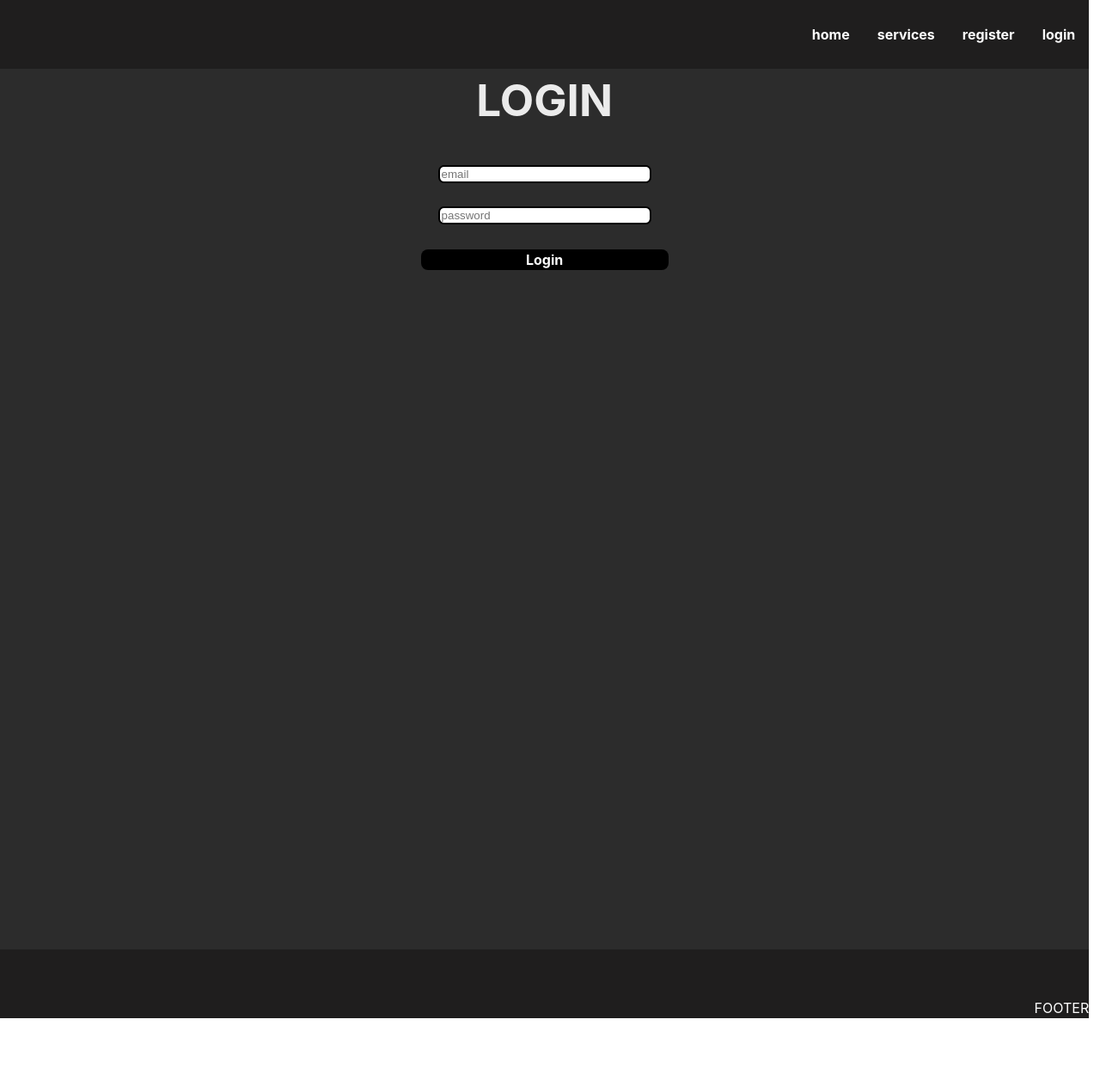
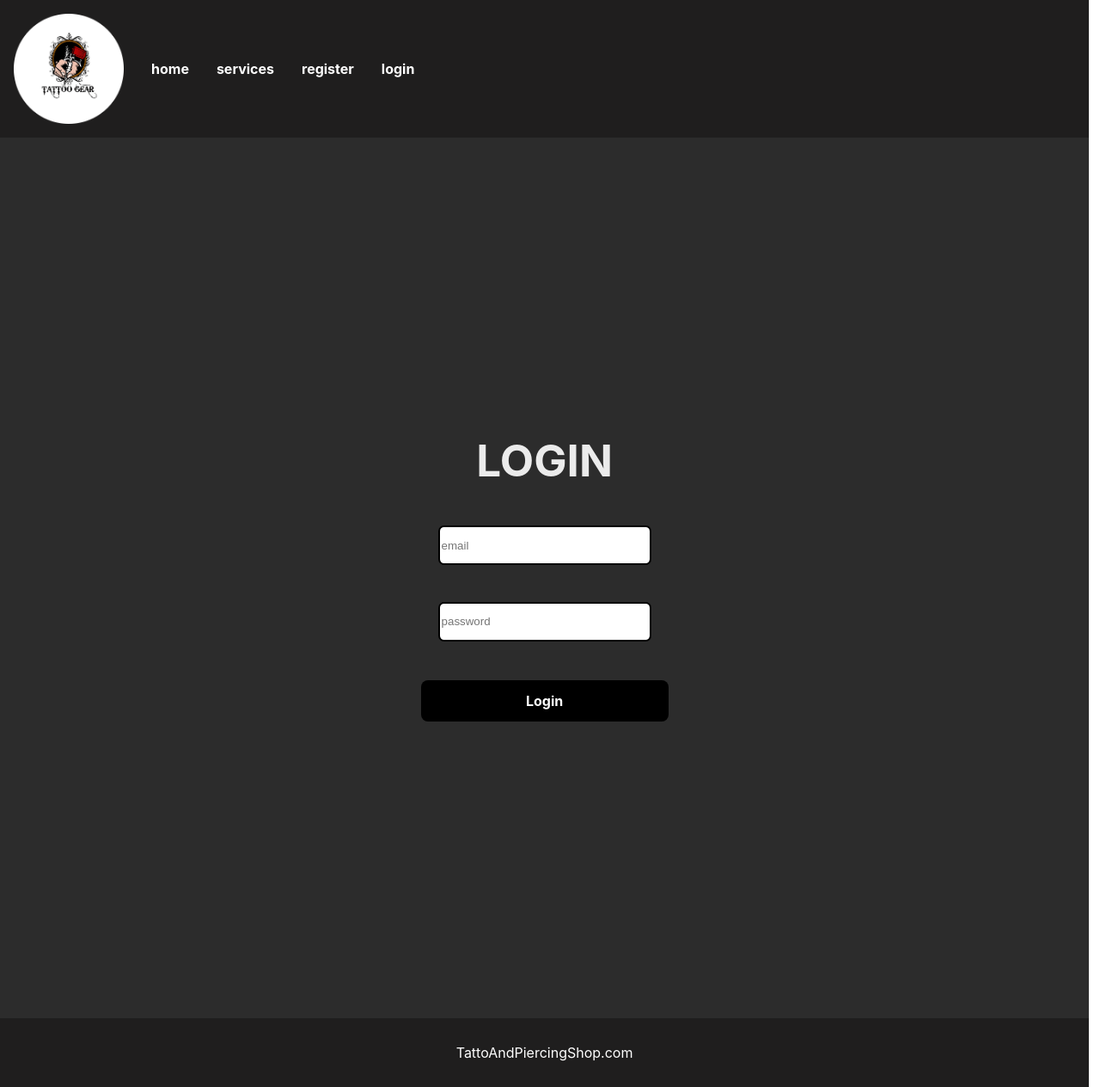
Before and after one commit to FRR95/Proyecto-API-Buscador-Frontend-I, a React (Vite) app: page /login in a window 1280 px wide. Shown: the whole page at 86% size. Before the commit the page ends 1184 px from the top, so only its background shows below. Built offline with nearby package versions, Linux system fonts and the light colour scheme.

Commit message:
update:updating design

```diff
--- a/src/common/Footer/Footer.css
+++ b/src/common/Footer/Footer.css
@@ -6,6 +6,6 @@
     background-color: #1f1e1e;
     color: white;
     display: flex;
-    justify-content: flex-end;
-    align-items: flex-end;
+    justify-content: center;
+    align-items: center;
 }
--- a/src/common/Footer/Footer.jsx
+++ b/src/common/Footer/Footer.jsx
@@ -8,7 +8,7 @@ export const Footer = () => {
     return (
         <div className="footerDesign">
 
-            FOOTER
+            TattoAndPiercingShop.com
 
 
         </div>
--- a/src/common/Header/Header.css
+++ b/src/common/Header/Header.css
@@ -1,12 +1,12 @@
 .headerDesign {
 
-    height: 10vh;
+    min-height: 10vh;
     width: 99vw;
 
     background-color: #1f1e1e;
 
     display: flex;
-    justify-content: flex-end;
+    justify-content: flex-start;
     align-items: center;
 }
 
@@ -14,3 +14,10 @@
     display: flex;
     flex-direction: row;
 }
+
+.logoImg {
+    margin: 1em;
+
+    height: 8em;
+    width: 8em;
+}
--- a/src/common/Header/Header.jsx
+++ b/src/common/Header/Header.jsx
@@ -14,7 +14,10 @@ export const Header = () => {
 
 
     return (
+        <>
+
         <div className="headerDesign">
+        <img className="logoImg" src="public\imgs\tattoogear-tattoo8.png" alt="" />
 
             <CustomLink title={"home"} destination={"/"} />
             <CustomLink title={"services"} destination={"/services"} />
@@ -46,5 +49,6 @@ export const Header = () => {
 
 
         </div>
+        </>
     )
 }
--- a/src/pages/Profile/Profile.css
+++ b/src/pages/Profile/Profile.css
@@ -16,6 +16,7 @@
     color: red;
     font-weight: bold;
 
+
 }
 
 .success {
@@ -23,7 +24,7 @@
     color: green;
     background-color: whitesmoke;
     border-radius: 0.2em;
-    margin-bottom: 50em;
+
 }
 
 .UsersSection {
@@ -31,11 +32,11 @@
     flex-direction: row;
     justify-content: center;
     align-items: center;
-    margin: 16em;
+
 }
 
 .statusInfo {
-    position: absolute;
+
     display: flex;
     flex-direction: column;
     justify-content: center;
--- a/src/pages/SuperAdminPanel/SuperAdmin.css
+++ b/src/pages/SuperAdminPanel/SuperAdmin.css
@@ -17,6 +17,7 @@
 .success{
     color:green;
     font-weight: bold;
+    background-color: whitesmoke;
 }
 
 .UsersSection{
--- a/src/pages/SuperAdminPanelServices/SuperAdminPanelServices.css
+++ b/src/pages/SuperAdminPanelServices/SuperAdminPanelServices.css
@@ -14,6 +14,16 @@
     color: red;
 }
 
+.success{
+    color:green;
+    font-weight: bold;
+    background-color: whitesmoke;
+}
+
 .serviceFormSection{
     margin: 1em;
+    display: flex;
+    flex-direction: column;
+    justify-content: center;
+    align-items: center;
 }
```
Also changed, not shown: public/imgs/tattoogear-tattoo8.png (added).
